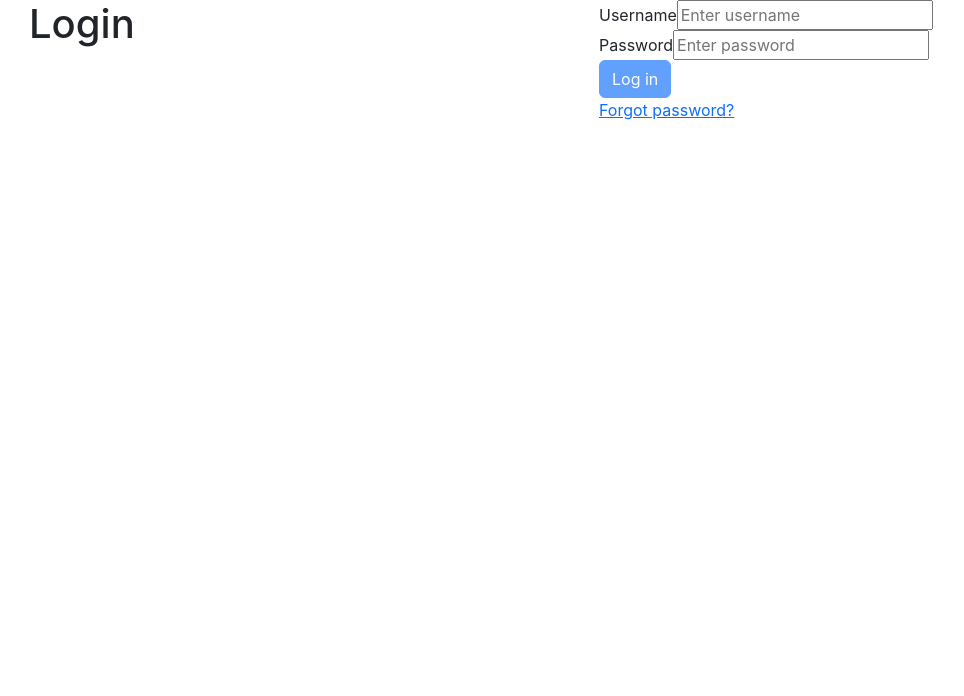
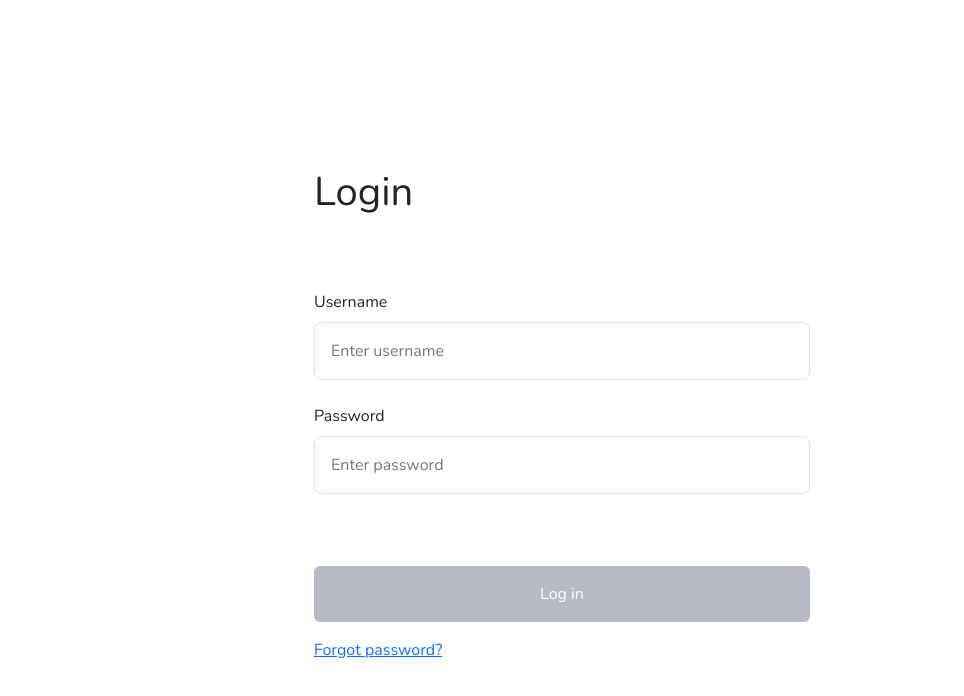
Before and after one commit to mateusz-moneta/only-buy, a React (Create React App) app in the folder front-end/: page / in a window 1280 px wide. Shown: the top 696 px of the page, without its empty margins (53-1017 px from the left). Built offline with nearby package versions, Linux system fonts and the light colour scheme.

Commit message:
Add styles

```diff
--- a/front-end/public/index.html
+++ b/front-end/public/index.html
@@ -10,34 +10,12 @@
       content="Web site created using create-react-app"
     />
     <link rel="apple-touch-icon" href="%PUBLIC_URL%/logo192.png" />
-    <!--
-      manifest.json provides metadata used when your web app is installed on a
-      user's mobile device or desktop. See https://developers.google.com/web/fundamentals/web-app-manifest/
-    -->
     <link rel="manifest" href="%PUBLIC_URL%/manifest.json" />
-    <!--
-      Notice the use of %PUBLIC_URL% in the tags above.
-      It will be replaced with the URL of the `public` folder during the build.
-      Only files inside the `public` folder can be referenced from the HTML.
-
-      Unlike "/favicon.ico" or "favicon.ico", "%PUBLIC_URL%/favicon.ico" will
-      work correctly both with client-side routing and a non-root public URL.
-      Learn how to configure a non-root public URL by running `npm run build`.
-    -->
-    <title>React App</title>
+    <link rel="stylesheet" href="https://fonts.googleapis.com/css?family=Nunito">
+    <title>Only Buy</title>
   </head>
   <body>
     <noscript>You need to enable JavaScript to run this app.</noscript>
     <div id="root"></div>
-    <!--
-      This HTML file is a template.
-      If you open it directly in the browser, you will see an empty page.
-
-      You can add webfonts, meta tags, or analytics to this file.
-      The build step will place the bundled scripts into the <body> tag.
-
-      To begin the development, run `npm start` or `yarn start`.
-      To create a production bundle, use `npm run build` or `yarn build`.
-    -->
   </body>
 </html>
--- /dev/null
+++ b/front-end/src/assets/animations/hover-color.scss
@@ -0,0 +1,11 @@
+@import '../colors.scss';
+
+@keyframes hover-color {
+    from {
+      border-color: $gray-3;
+    }
+
+    to {
+      border-color: $primary-color;
+    }
+}
--- /dev/null
+++ b/front-end/src/assets/colors.scss
@@ -0,0 +1,9 @@
+$primary-color: #4460F7;
+$secondary-color: #2140E8;
+$gray-1: #F0F1F5;
+$gray-2: #E0E2EA;
+$gray-3: #B9BDCF;
+$gray-4: #9194A5;
+$black: #1A1B1D;
+$white: #FFFFFF;
+$orange: #F9A52B;
--- /dev/null
+++ b/front-end/src/assets/components/button.scss
@@ -0,0 +1,32 @@
+@import '../colors.scss';
+
+.btn {
+    border: none;
+    outline: none;
+}
+
+.btn-primary {
+    background-color: $primary-color;
+    color: $white;
+
+    &:disabled {
+        background-color: $gray-4;
+    }
+
+    &:hover {
+        background-color: $secondary-color;
+    }
+}
+
+.btn-secondary {
+    background-color: $white;
+    color: $primary-color;
+
+    &:disabled {
+        color: $gray-4;
+    }
+
+    &:hover {
+        color: $secondary-color;
+    }
+}
--- /dev/null
+++ b/front-end/src/assets/components/form.scss
@@ -0,0 +1,48 @@
+@import '../colors.scss';
+
+form {
+    padding-bottom: 16px;
+    padding-top: 29px;
+
+    button, label {
+        @media (min-width: 768px) {
+            max-width: 496px;
+        }
+
+        width: 100%;
+    }
+
+    label, label > input, label > select, label > textarea {
+        margin: 8px 0;
+    }
+
+    button, label > input, label > select, label > textarea {
+        padding: 16px !important;
+        width: 100%;
+    }
+
+    label:has(input[type="checkbox"]) {
+        display: grid;
+        grid-auto-flow: column;
+    }
+
+    input, form textarea, form select {
+        border: 1px solid $gray-2 !important;
+        border-radius: 8px;
+        color: $gray-4;
+    }
+
+    textarea {
+        max-height: 200px;
+        min-height: 100px;
+        resize: vertical;
+    }
+
+    button.btn-primary {
+        margin-top: 56px;
+    }
+}
+
+input[type="checkbox"]:checked {
+    accent-color: $primary-color;
+}
--- /dev/null
+++ b/front-end/src/assets/main.scss
@@ -0,0 +1,52 @@
+@import './animations/hover-color.scss';
+
+@import './components/button.scss';
+@import './components/form.scss';
+
+
+body {
+    font-family: 'Nunito';
+}
+
+header {
+    display: flex;
+    padding: 29px 0;
+}
+
+header > img {
+    cursor: pointer;
+    margin-right: 20px;
+    margin-top: 8px;
+    width: 25px;
+}
+
+.content {
+    display: flex;
+    flex-direction: column;
+    height: 100vh;
+    justify-content: center;
+}
+
+.d-none {
+    display: none !important;
+}
+
+.p-0 {
+    padding: 0;
+}
+
+.w-100 {
+    width: 100%;
+}
+
+#spinner {
+    height: 50px;
+    left: 50%;
+    position: absolute;
+    top: 55%;
+}
+
+.responsive-table-container {
+    overflow-x: auto;
+    padding: 5px;
+}
--- a/front-end/src/index.scss
+++ b/front-end/src/index.scss
@@ -1,15 +1,2 @@
-@import 'bootstrap/dist/css/bootstrap.css';
-
-body {
-  margin: 0;
-  font-family: -apple-system, BlinkMacSystemFont, 'Segoe UI', 'Roboto', 'Oxygen',
-    'Ubuntu', 'Cantarell', 'Fira Sans', 'Droid Sans', 'Helvetica Neue',
-    sans-serif;
-  -webkit-font-smoothing: antialiased;
-  -moz-osx-font-smoothing: grayscale;
-}
-
-code {
-  font-family: source-code-pro, Menlo, Monaco, Consolas, 'Courier New',
-    monospace;
-}
+@import '~bootstrap/scss/bootstrap.scss';
+@import './assets/main.scss';
--- a/front-end/src/pages/login/login.tsx
+++ b/front-end/src/pages/login/login.tsx
@@ -1,15 +1,16 @@
 import React from 'react';
+import { Link } from 'react-router-dom';
 
 const Login = () => {
   return (
     <div className="row content">
-      <div className="col-md-6 col-md-offset-3 col-sm-8 col-sm-offset-2 col-12">
+      <div className="col-md-6 offset-md-3 col-sm-8 offset-sm-2 col-12">
         <header>
           <h1>Login</h1>
         </header>
       </div>
 
-      <div className="col-md-6 col-md-offset-3 col-sm-8 col-sm-offset-2 col-12">
+      <div className="col-md-6 offset-md-3 col-sm-8 offset-sm-2 col-12">
         <form>
           <div>
             <label htmlFor="username">
@@ -47,9 +48,7 @@ const Login = () => {
         </form>
 
         <div className="col-sm-12">
-          <a className="login__forgot-password" href="forgot-password">
-            Forgot password?
-          </a>
+          <Link to="/forgot-password">Forgot password?</Link>
         </div>
       </div>
     </div>
```
